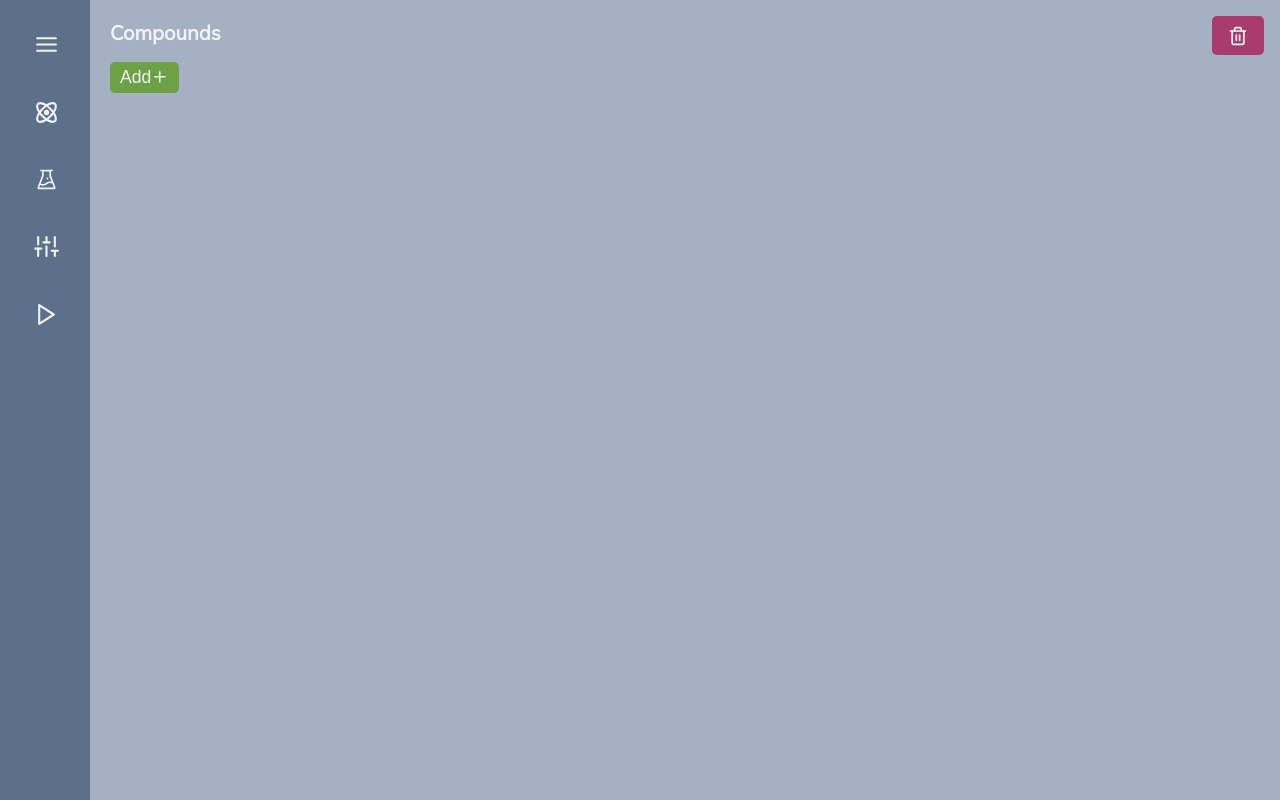
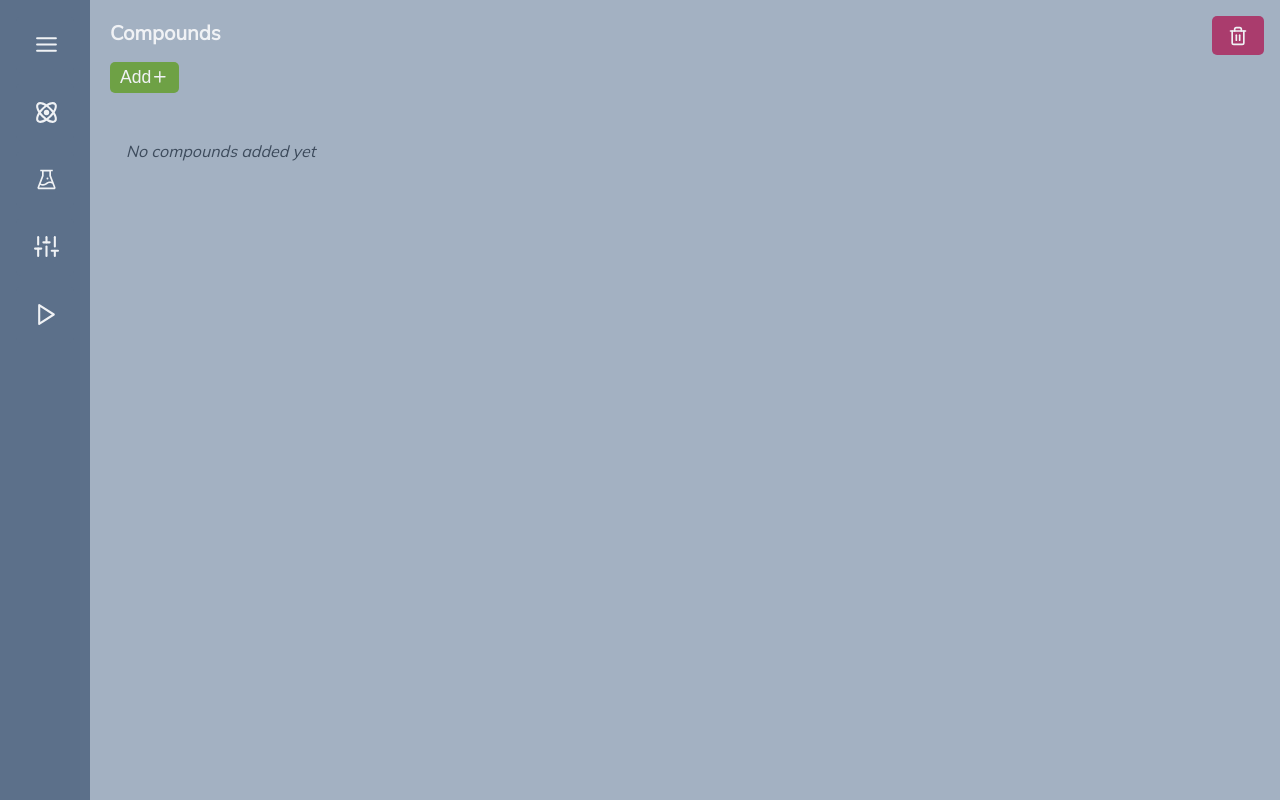
Before and after one commit to frankmangone/batch-simulator, a React (Create React App) app: page / in a window 1280 px wide. Built offline with nearby package versions, Linux system fonts and the light colour scheme.

Commit message:
Added 'No resources' text for empty lists

```diff
--- /dev/null
+++ b/src/components/NoResource.tsx
@@ -0,0 +1,9 @@
+import styled from "styled-components"
+
+const NoResource = styled.p`
+  padding: 1rem;
+  color: var(--color-grey-dark);
+  font-style: italic;
+`
+
+export default NoResource
--- a/src/components/compounds/CompoundList.tsx
+++ b/src/components/compounds/CompoundList.tsx
@@ -3,6 +3,7 @@ import styled from "styled-components"
 /* Components */
 import CompoundCard from "./CompoundCard"
 import CompoundEditModal from "./CompoundEditModal"
+import NoResource from "../NoResource"
 
 /* Hooks */
 import { useData } from "../../context/DataContext"
@@ -16,8 +17,13 @@ interface ICompoundListProps {
 
 const CompoundList: React.FC<ICompoundListProps> = (props) => {
   const { compounds } = props
-  const { editedCompoundId, editCompound, findCompound, updateCompound, removeCompound } =
-    useData()
+  const {
+    editedCompoundId,
+    editCompound,
+    findCompound,
+    updateCompound,
+    removeCompound,
+  } = useData()
 
   const editedCompound = editedCompoundId
     ? findCompound(editedCompoundId)
@@ -25,6 +31,10 @@ const CompoundList: React.FC<ICompoundListProps> = (props) => {
 
   return (
     <CompoundListWrapper>
+      {compounds.length === 0 && (
+        <NoResource>No compounds added yet</NoResource>
+      )}
+
       {compounds.map((compound, index) => (
         <CompoundCard
           key={index}
--- a/src/components/reactions/ReactionList.tsx
+++ b/src/components/reactions/ReactionList.tsx
@@ -1,6 +1,7 @@
 /* Components */
 import ReactionCard from "./ReactionCard"
 import ReactionEditModal from "./ReactionEditModal"
+import NoResource from "../NoResource"
 
 /* Hooks */
 import { useData } from "../../context/DataContext"
@@ -27,6 +28,10 @@ const ReactionList: React.FC = () => {
 
   return (
     <>
+      {reactions.length === 0 && (
+        <NoResource>No reactions added yet</NoResource>
+      )}
+
       {reactions.map((reaction, index) => (
         <ReactionCard
           reaction={reaction}
```
